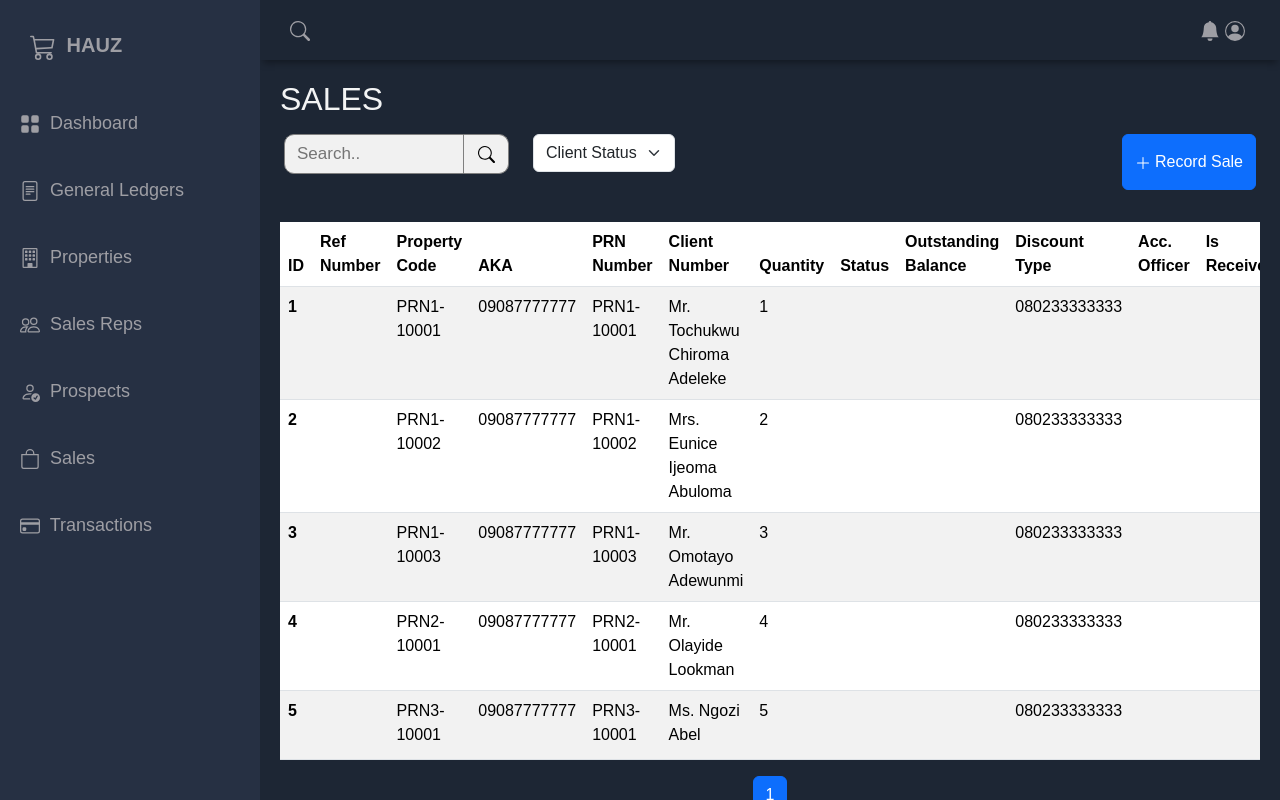
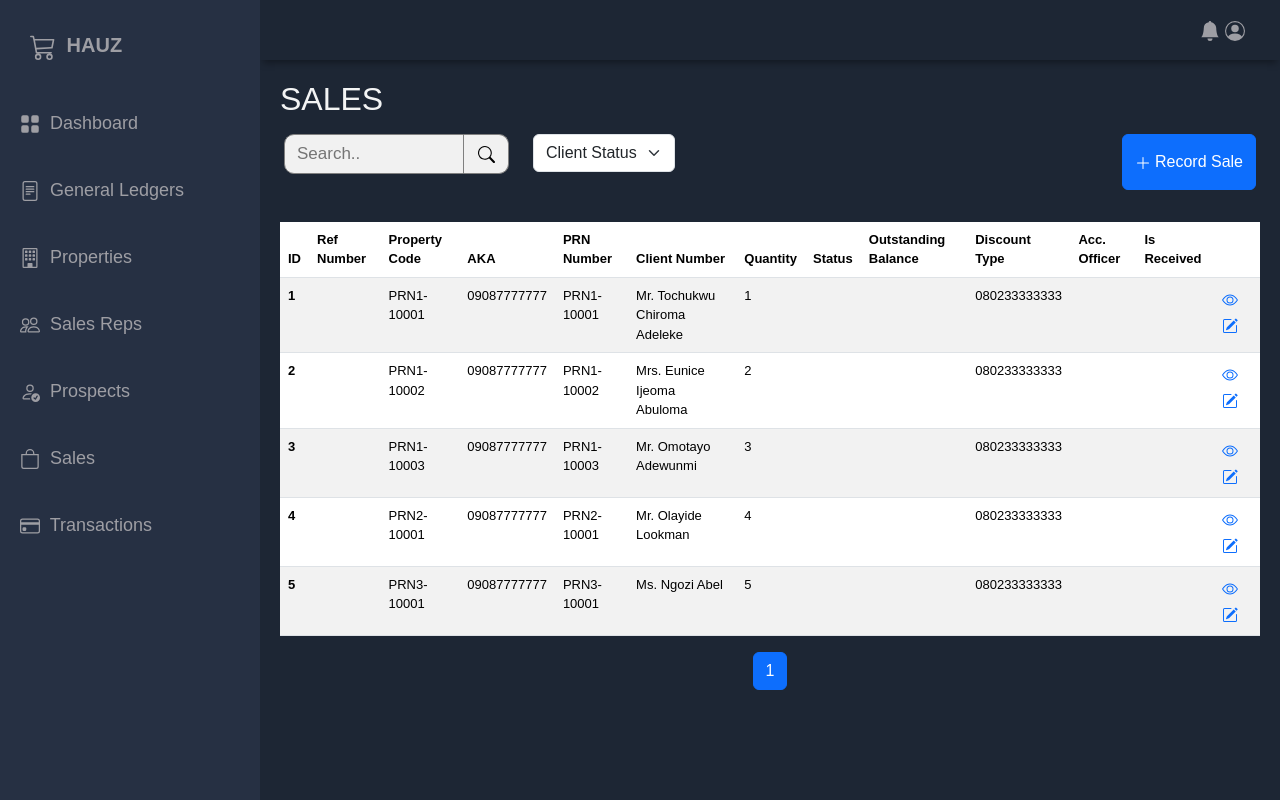
Before and after one commit to Bosipoo/HauzSalesApp, a React (Vite) app in the folder hauz-sales-app/: page /sales in a window 1280 px wide. Built offline with nearby package versions, Linux system fonts and the light colour scheme.

Commit message:
screenUpdated

```diff
--- a/hauz-sales-app/src/App.css
+++ b/hauz-sales-app/src/App.css
@@ -262,3 +262,7 @@ form.top::after {
   clear: both;
   display: table;
 }
+
+.table{
+  font-size: small;
+}
--- a/hauz-sales-app/src/components/Header.jsx
+++ b/hauz-sales-app/src/components/Header.jsx
@@ -8,7 +8,7 @@ function Header({OpenSidebar}) {
               <BsJustify className='icon' onClick={OpenSidebar}/>
           </div>
           <div className='header-left'>
-              <BsSearch  className='icon'/>
+              {/* <BsSearch  className='icon'/> */}
           </div>
           <div className='header-right'>
               <BsFillBellFill className='icon'/>
--- a/hauz-sales-app/src/pages/Transactions.jsx
+++ b/hauz-sales-app/src/pages/Transactions.jsx
@@ -264,12 +264,12 @@ const Transactions = () => {
             </Modal>
 
             {/* Payment Modal */}
-            <Modal show={showPymtModal} onHide={handlePymtClose} size='lg' centered>
+            <Modal show={showPymtModal} onHide={handlePymtClose} size='md' centered>
                 <Modal.Header closeButton></Modal.Header>
                 <Modal.Body>
                     <>
                         <div className='row'>
-                            <h2 className='text-center p-4'>Download Generated File</h2>
+                            <h3 className='text-center p-4'>Download Generated File</h3>
                         </div>
                         <div className='row'>
                             <Button variant="success" className="w-50 mx-auto">
```
